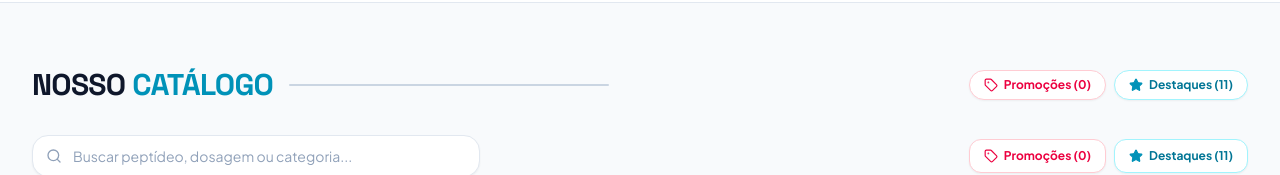
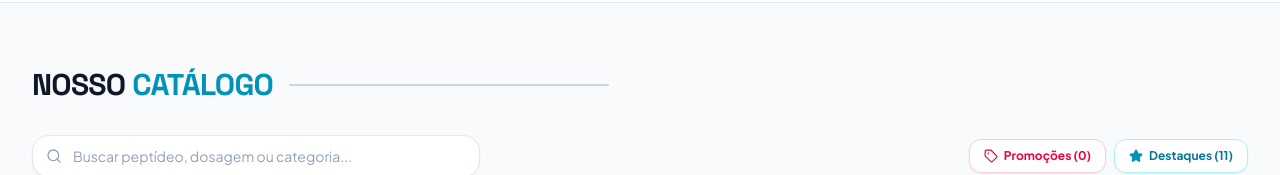
Before and after one commit to KhevineAlexsander/farma, a React (Vite) app: page / in a window 1280 px wide. Shown: the part 772-947 px from the top of the page. Built offline with nearby package versions, Linux system fonts and the light colour scheme; no server answers; the database is empty.

Commit message:
refactor: remove redundant catalog special filters

```diff
--- a/src/components/ProductCatalog.tsx
+++ b/src/components/ProductCatalog.tsx
@@ -69,32 +69,8 @@ export const ProductCatalog: React.FC = () => {
             <div className="hidden sm:block h-[2px] bg-slate-300 flex-1 max-w-xs rounded-full" />
           </div>
 
-          {/* Quick special filters: Promotions & Featured */}
-          <div className="flex items-center gap-2">
-            <button
-              onClick={() => setSpecialFilter(specialFilter === 'promotions' ? 'all' : 'promotions')}
-              className={`px-3.5 py-1.5 rounded-full text-xs font-bold flex items-center gap-1.5 transition-all cursor-pointer border ${
-                specialFilter === 'promotions'
-                  ? 'bg-rose-600 text-white border-rose-600 shadow-md shadow-rose-600/20'
-                  : 'bg-white text-rose-600 border-rose-200 hover:bg-rose-50 shadow-xs'
-              }`}
-            >
-              <Tag className="w-3.5 h-3.5" />
-              <span>Promoções ({promoCount})</span>
-            </button>
-
-            <button
-              onClick={() => setSpecialFilter(specialFilter === 'featured' ? 'all' : 'featured')}
-              className={`px-3.5 py-1.5 rounded-full text-xs font-bold flex items-center gap-1.5 transition-all cursor-pointer border ${
-                specialFilter === 'featured'
-                  ? 'bg-cyan-600 text-white border-cyan-600 shadow-md shadow-cyan-600/20'
-                  : 'bg-white text-cyan-700 border-cyan-200 hover:bg-cyan-50 shadow-xs'
-              }`}
-            >
-              <Star className="w-3.5 h-3.5 fill-cyan-600 text-cyan-600" />
-              <span>Destaques ({featuredCount})</span>
-            </button>
-          </div>
+          {/* Quick special filters: Promotions & Featured (Removed duplicate) */}
+          <div className="hidden"></div>
         </div>
 
         {/* Search Bar & Special Filters */}
```
